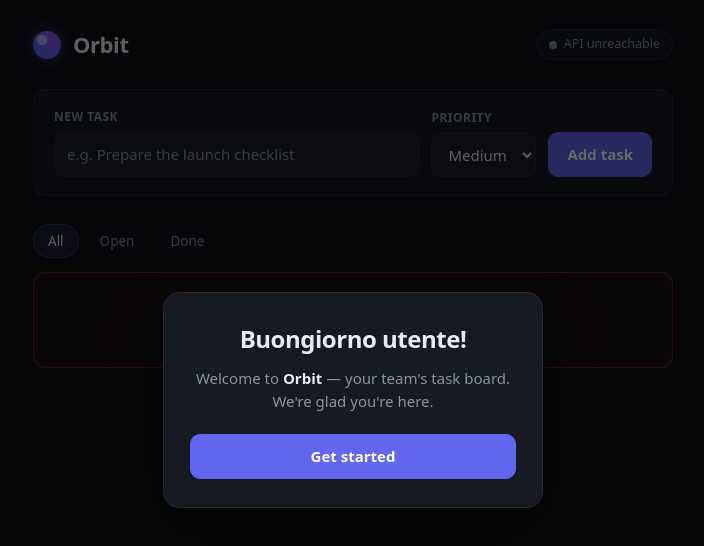
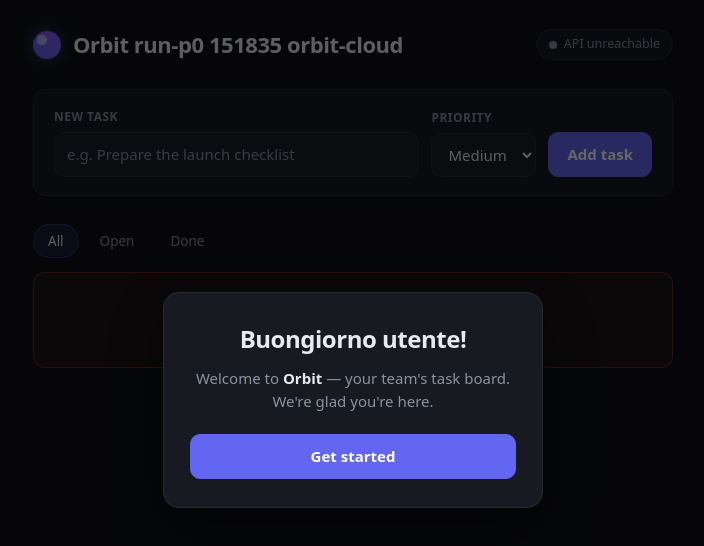
Before and after one commit to alherbz/orbit-web, a website: page public/index.html in a window 1280 px wide. Shown: the whole page, without its empty margins (287-991 px from the left). Drawn offline with Linux system fonts and the light colour scheme; no server answers.

Commit message:
test(bkl-p4): one-line change (run-p0 151835 orbit-cloud)

```diff
--- a/public/index.html
+++ b/public/index.html
@@ -18,7 +18,7 @@
     <header class="topbar">
       <div class="brand">
         <span class="logo" aria-hidden="true"></span>
-        <h1>Orbit</h1>
+        <h1>Orbit run-p0 151835 orbit-cloud</h1>
       </div>
       <p id="health-chip" class="chip" role="status">
         <span class="chip-dot" aria-hidden="true"></span>
```
